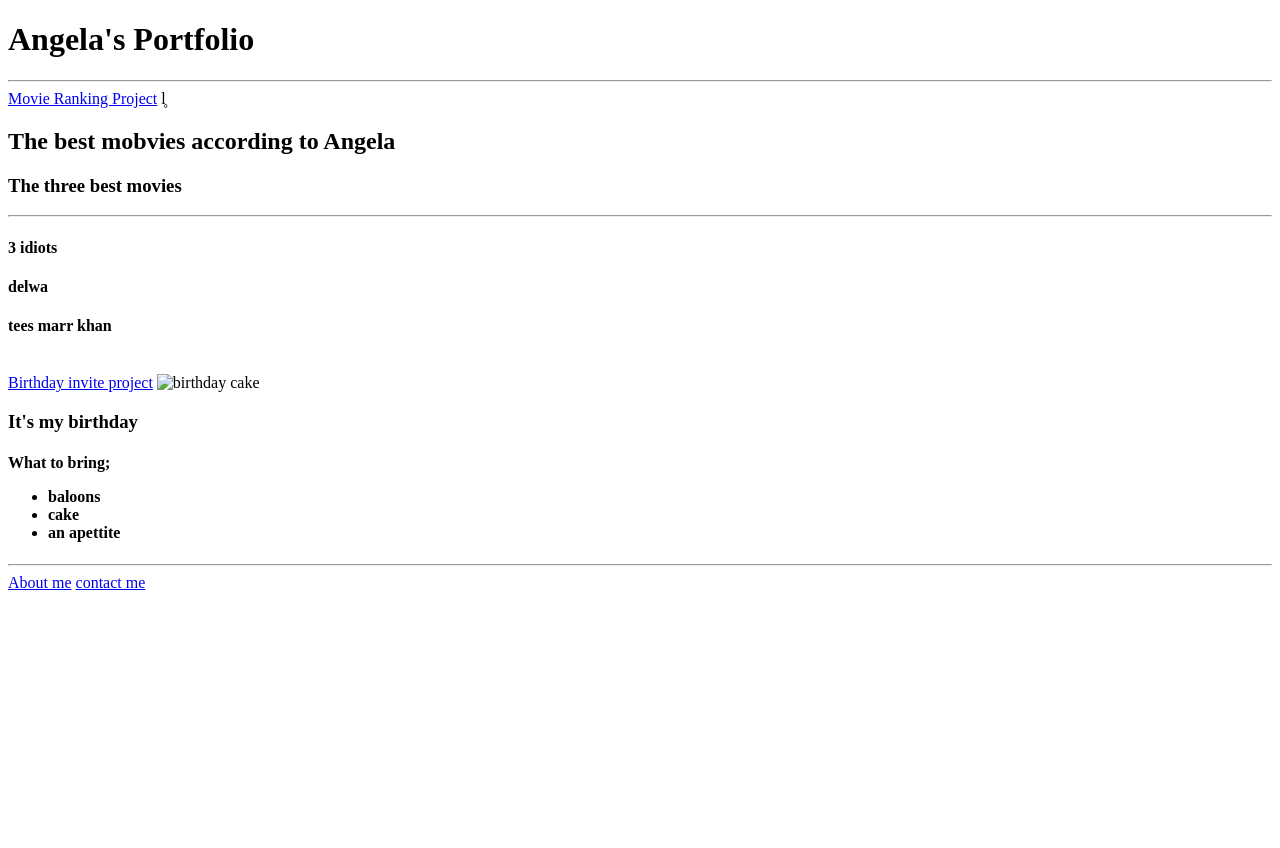
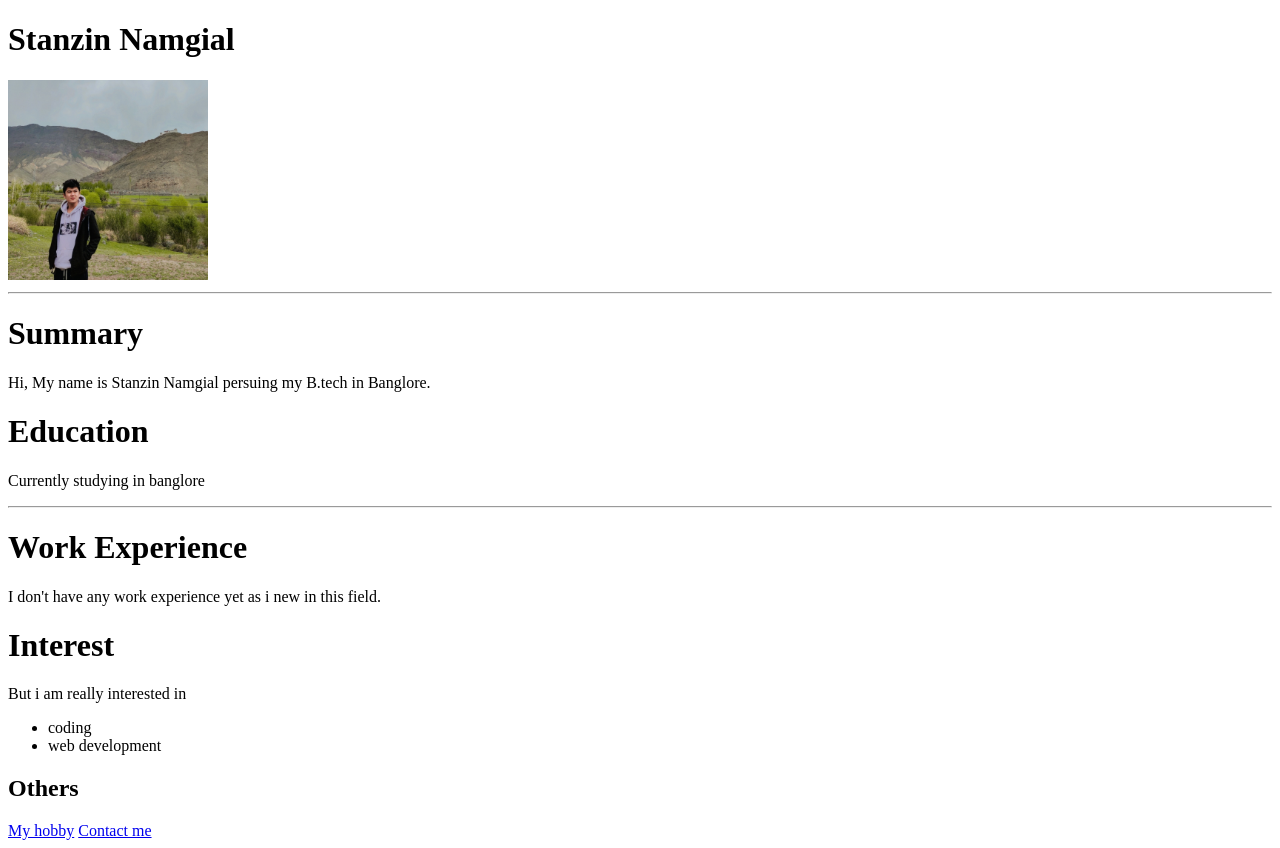
Before and after one commit to nsquarez/html-portfolio, a plain HTML site: page index.html in a window 1280 px wide. Before the commit the page ends 800 px from the top, so only its background shows below. Drawn offline with Linux system fonts and the light colour scheme.

Commit message:
Add files via upload

```diff
--- a/index.html
+++ b/index.html
@@ -1,54 +1,30 @@
-<!-- TODO 1: Create the HTML Boilerplate -->
-
-<!-- TODO 2: Add Your previous projects' HTML into the public folder -->
-
-<!-- TODO 3: Take screenshots of your project previews and add the images to the images folder -->
-
-<!-- TODO 4: Add titles/subtitles etc. -->
-
-<!-- TODO 5: Add a link to the project pages -->
-
-<!-- TODO 6: Add images to show the project previews
-HINT for TODO 6: You can use the height attribute set to 200 to make the image smaller:
-https://developer.mozilla.org/en-US/docs/Web/HTML/Element/img#attr-height -->
-
-<!-- TODO 7: Add the Contact Me and About Me page links -->
 <!DOCTYPE html>
 <html lang="en">
 <head>
     <meta charset="UTF-8">
     <meta name="viewport" content="width=device-width, initial-scale=1.0">
-    <title>Document</title>
+    <title>Resume</title>
 </head>
 <body>
-    <h1>Angela's Portfolio</h1>
+    <h1>Stanzin Namgial</h1>
+    <img src="./IMG_20211105_150626_697.jpg" alt="my picture" width="200">
     <hr>
-     <a href="../4.3 HTML Porfolio Project/assets/images/movie-ranking.png">Movie Ranking Project</a>
-    l̥<h2>The best mobvies according to Angela</h2>
-
-    <h3>The three best movies </h3>
+    <h1>Summary</h1>
+    <p>Hi, My name is Stanzin Namgial persuing my B.tech in Banglore.</p>
+    <h1>Education</h1>
+    <p>Currently studying in banglore</p>
     <hr>
-    <h4>3 idiots</h4>
-
-    <h4>delwa</h4>
-
-    <h4>tees marr khan</h4>
-
-    <br>
-    <a href="../4.3 HTML Porfolio Project/assets/images/birthday-invite.png">Birthday invite project</a>
-    <img src="../4.3 HTML Porfolio Project/assets/images/sc.png" alt="birthday cake">
-
-    <h3>It's my birthday</h3>
-    <h4>What to bring;
-        <ul>
-            <li>baloons</li>
-            <li>cake</li>
-            <li>an apettite</li>
-
-        </ul>
-    </h4>
-<hr>
-<a href="./public/about.html">About me</a>
-<a href="./public/contact.html">contact me</a>
+    <h1>Work Experience</h1>
+    <p>I don't have any work experience yet as i new in this field.</p>
+    <h1>Interest</h1>
+    But i am really interested in
+    <ul>
+        <li>coding
+        </li>
+        <li>web development</li>
+    </ul>
+    <h2>Others</h2>
+    <a href="./IMG_20220511_000830_486.jpg">My hobby</a>
+    <a href="./1.html">Contact me</a>
 </body>
 </html>
```
Also changed, not shown: 1.html (added, +17 -0 lines), IMG_20211105_150626_697.jpg (added), 1 other file.
